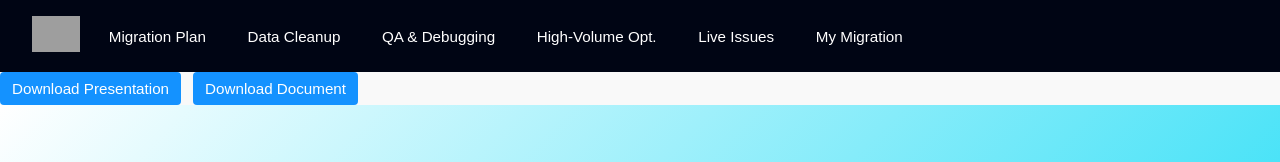
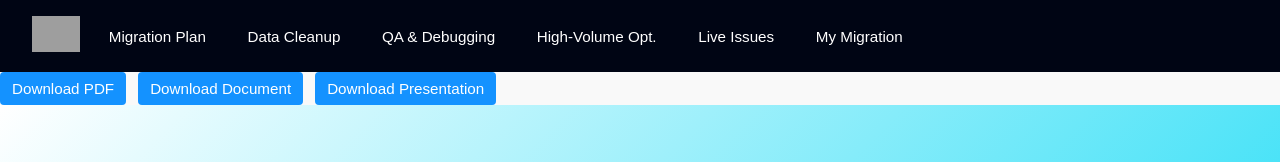
Before and after one commit to pranay-ratan/Teifi-final, a website built with webpack: page index.html in a window 1280 px wide. Shown: the top 162 px of the page. Built offline with nearby package versions, Linux system fonts and the light colour scheme; grey boxes are pictures that could not be loaded.

Commit message:
Update index.html

```diff
--- a/index.html
+++ b/index.html
@@ -279,8 +279,9 @@
   <div class="download-buttons">
     <!-- Example placeholders for PDF or PPT files.
          Make sure 'presentation.pdf' and 'document.pdf' actually exist in your repo or specify the correct paths.-->
+    <a class="btn-download" href="data_migration.pdf" download>Download PDF</a>
+    <a class="btn-download" href="data_migration_challenge.docx" download>Download Document</a>
     <a class="btn-download" href="data_migration_challenge.pptx" download>Download Presentation</a>
-    <a class="btn-download" href="data_migration_challenge.docx" download>Download Document</a>
   </div>
 </nav>
 
```
